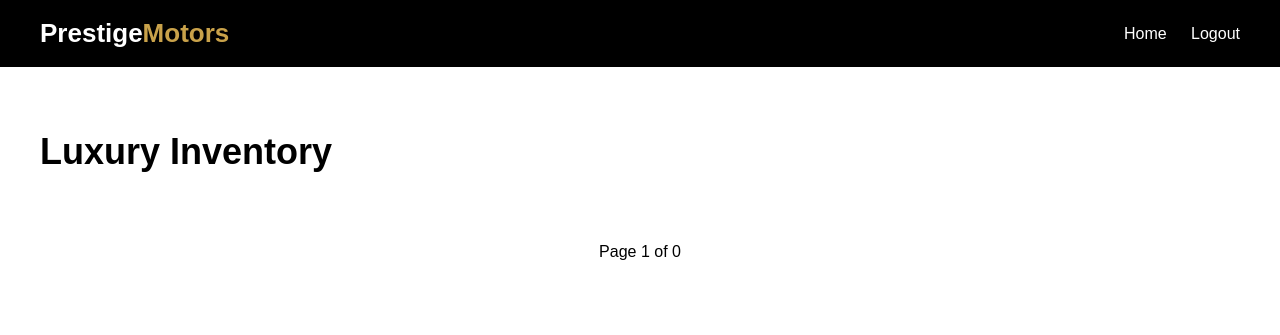
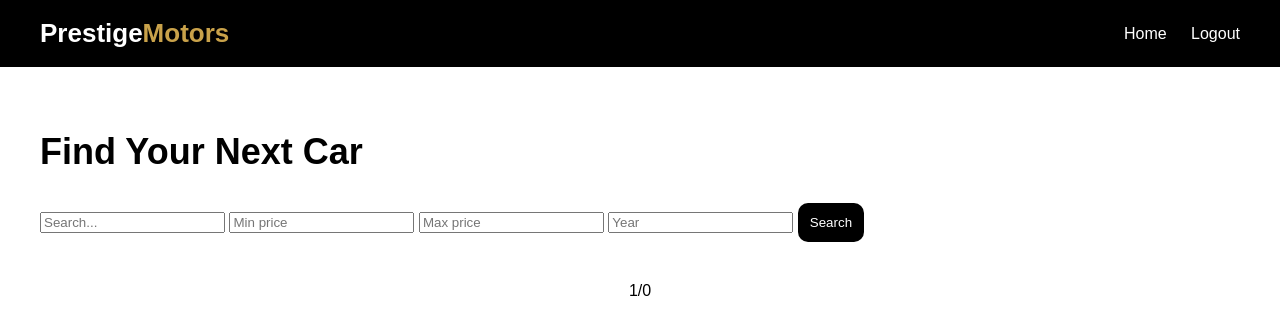
Before and after one commit to djvibez29/tomzkid-prestige-motors, a Flask app: page / in a window 1280 px wide. Shown: the top 335 px of the page. Run offline with Flask 3, Linux system fonts and the light colour scheme; the visitor is signed in with stand-in values (Sample User, id 1).

Commit message:
Update home.html for vehicle search and display

```diff
--- a/templates/home.html
+++ b/templates/home.html
@@ -1,8 +1,22 @@
 {% extends "base.html" %}
-
 {% block content %}
 
-<h1 class="page-title">Luxury Inventory</h1>
+<h1 class="page-title">Find Your Next Car</h1>
+
+<form class="filters">
+
+<input name="q" placeholder="Search..." value="{{ request.args.q }}">
+
+<input name="min_price" placeholder="Min price">
+
+<input name="max_price" placeholder="Max price">
+
+<input name="year" placeholder="Year">
+
+<button>Search</button>
+
+</form>
+
 
 <div class="grid">
 
@@ -10,13 +24,19 @@
 
 <div class="card">
 
-    <img src="{{ v.image_url }}" />
+<a href="/vehicle/{{ v.id }}">
+<img src="{{ v.image_url }}">
+</a>
 
-    <h3>{{ v.title }}</h3>
+<h3>{{ v.title }}</h3>
 
-    <p class="price">${{ "{:,}".format(v.price) }}</p>
+<p class="price">${{ "{:,}".format(v.price) }}</p>
 
-    <p>{{ v.year }} • {{ v.mileage }}km</p>
+<a href="/vehicle/{{ v.id }}">View</a>
+
+{% if current_user.is_authenticated %}
+<a href="/favorite/{{ v.id }}">❤️</a>
+{% endif %}
 
 </div>
 
@@ -31,7 +51,7 @@
 <a href="?page={{ pagination.prev_num }}">Prev</a>
 {% endif %}
 
-<span>Page {{ pagination.page }} of {{ pagination.pages }}</span>
+<span>{{ pagination.page }}/{{ pagination.pages }}</span>
 
 {% if pagination.has_next %}
 <a href="?page={{ pagination.next_num }}">Next</a>
```
